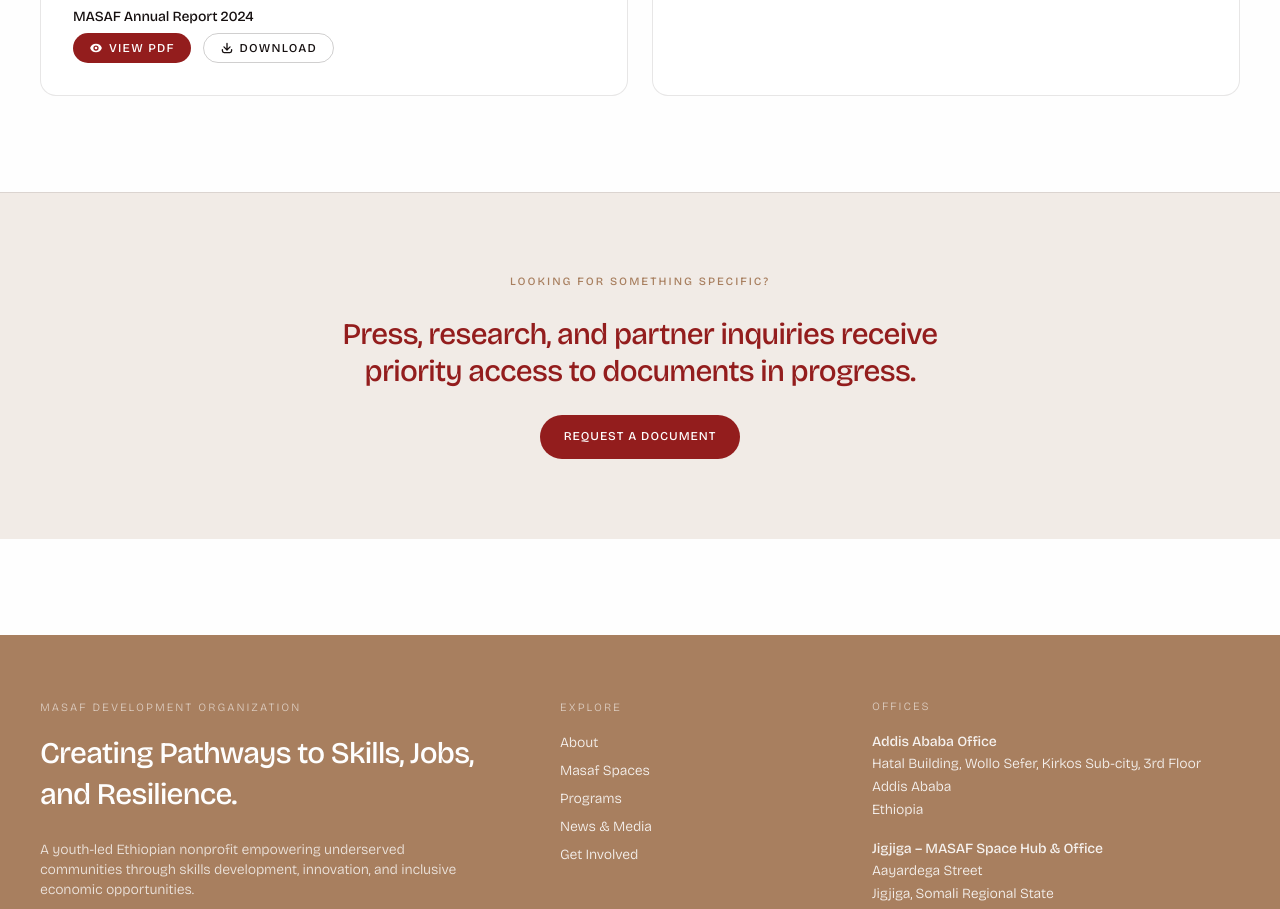
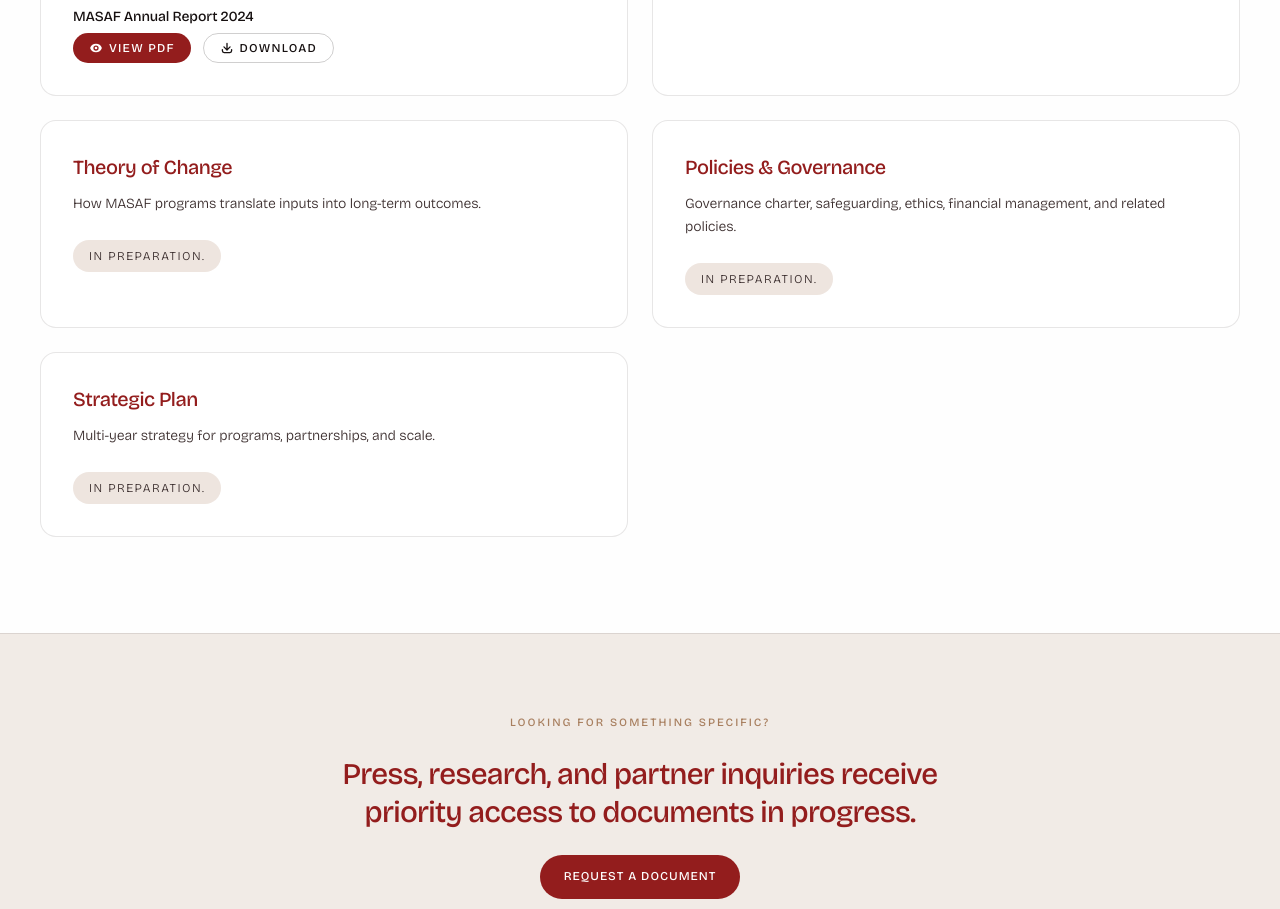
Before and after one commit to tonysobrano/masaf-development-org, a Next.js app in the folder masaf-site/: page /news in a window 1280 px wide. Shown: the part 5620-6529 px from the top of the page. Built offline with nearby package versions, Linux system fonts and the light colour scheme.

Commit message:
Restore in-preparation resource categories

```diff
--- a/masaf-site/src/content/site.ts
+++ b/masaf-site/src/content/site.ts
@@ -831,6 +831,22 @@ export const resources = {
         },
       ],
     },
+    {
+      title: "Theory of Change",
+      description: "How MASAF programs translate inputs into long-term outcomes.",
+      status: "In preparation.",
+    },
+    {
+      title: "Policies & Governance",
+      description:
+        "Governance charter, safeguarding, ethics, financial management, and related policies.",
+      status: "In preparation.",
+    },
+    {
+      title: "Strategic Plan",
+      description: "Multi-year strategy for programs, partnerships, and scale.",
+      status: "In preparation.",
+    },
   ],
 };
 
```
